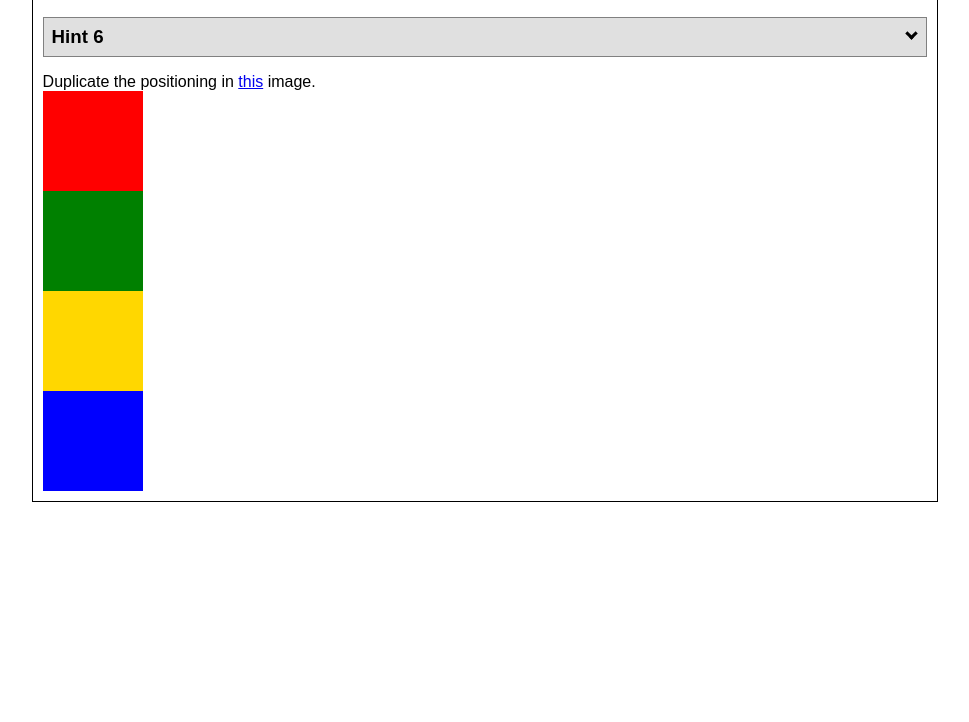
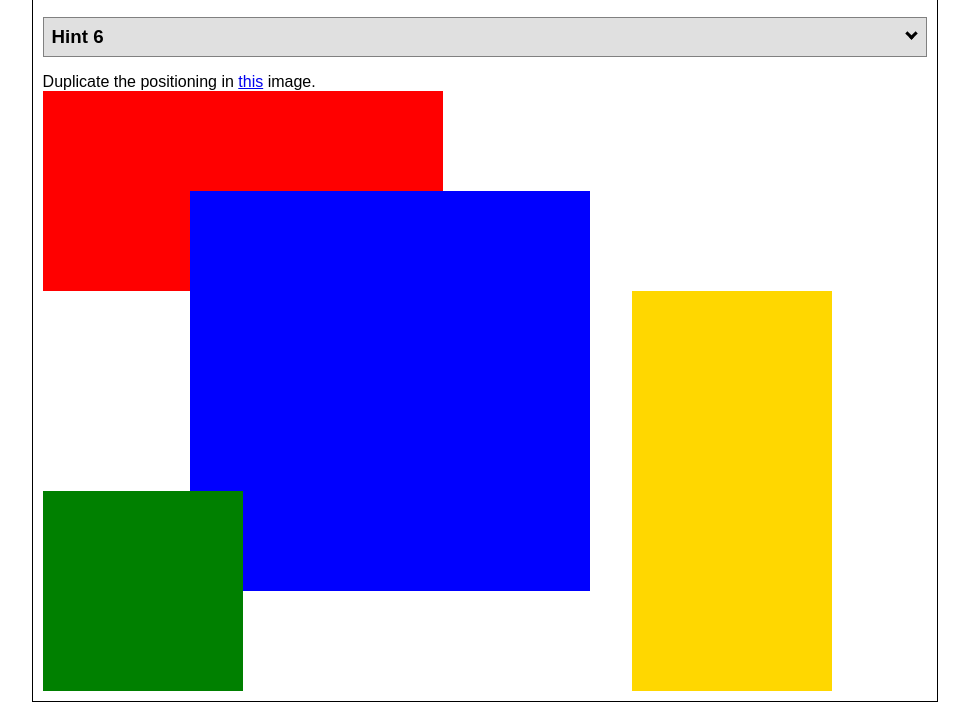
Before and after one commit to dianamwhite/wdd130, a plain HTML site: page positioning.html in a window 1280 px wide. Shown: the part 3089-3811 px from the top of the page, without its empty margins (155-1124 px from the left). Before the commit the page ends 3611 px from the top, so only its background shows below. Drawn offline with Linux system fonts and the light colour scheme.

Commit message:
activity 6

```diff
--- a/positionstyles.css
+++ b/positionstyles.css
@@ -164,26 +164,40 @@
 /* Activity 6 styles */
 .content6 {
   /* This is the parent of the activity 6 boxes. */
+  display: grid;
+  grid-template-columns: 1fr 1fr 1fr 1fr 1fr 1fr;
 }
 .red6 {
-  width: 100px;
-  height: 100px;
+  width: 400px;
+  height: 200px;
   background-color: red;
+  grid-column: 1/5;
+  grid-row: 1/3;
+  z-index: 1;
 }
 .green6 {
-  width: 100px;
-  height: 100px;
+  width: 200px;
+  height: 200px;
   background-color: green;
+  grid-column: 1/3;
+  grid-row: 5/7;
+  z-index: 4;
 }
 .yellow6 {
-  width: 100px;
-  height: 100px;
+  width: 200px;
+  height: 400px;
   background-color: gold;
+  grid-column: 5/7;
+  grid-row: 3/7;
+  z-index: 3;
 }
 .blue6 {
-  width: 100px;
-  height: 100px;
+  width: 400px;
+  height: 400px;
   background-color: blue;
+  grid-column: 2/6;
+  grid-row: 2/6;
+  z-index: 2;
 }
 
 
```
